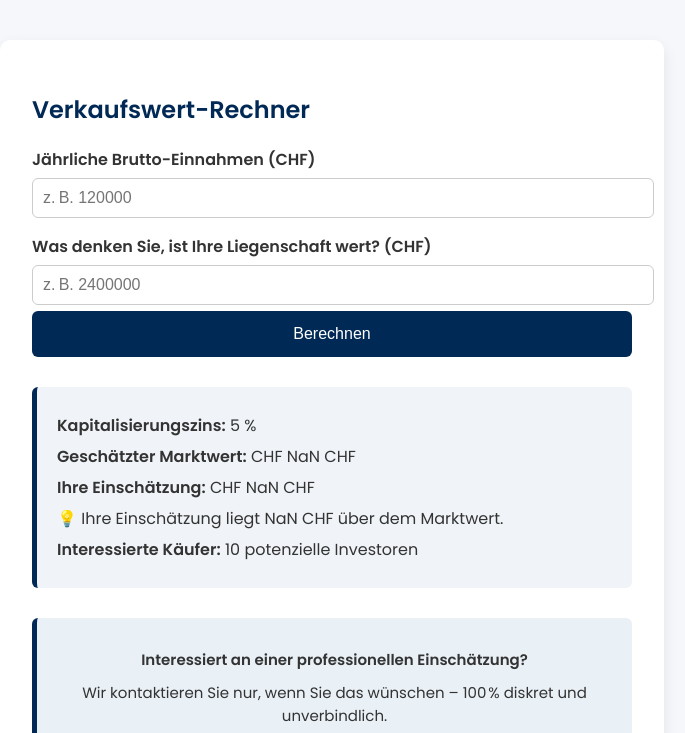
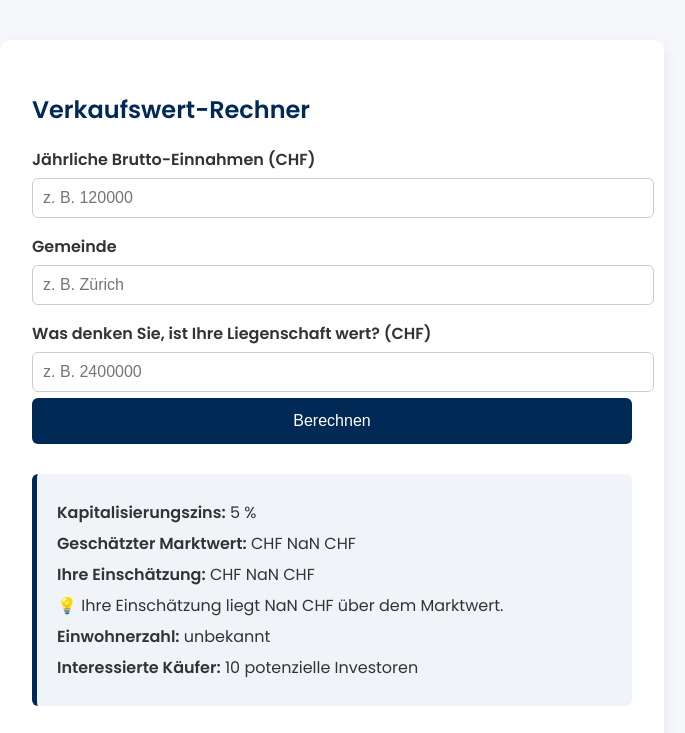
Before and after one commit to besrex1989/ujvara-rechner, a plain HTML site: page index-2.html in a window 1280 px wide. Both pictures are taken after a click on the button "Berechnen". Shown: the top 733 px of the page, without its empty margins (308-993 px from the left). Drawn offline with Linux system fonts and the light colour scheme.

Commit message:
Add municipality population to calculator

```diff
--- a/index-2.html
+++ b/index-2.html
@@ -1,4 +1,3 @@
-
 <!DOCTYPE html>
 <html lang="de">
 <head>
@@ -73,10 +72,13 @@
     <h2>Verkaufswert-Rechner</h2>
 
     <label for="brutto">Jährliche Brutto-Einnahmen (CHF)</label>
-    <input type="number" id="brutto" placeholder="z. B. 120000" />
+    <input type="number" id="brutto" placeholder="z. B. 120000" />
+
+    <label for="gemeinde">Gemeinde</label>
+    <input type="text" id="gemeinde" placeholder="z. B. Zürich" />
 
     <label for="einschaetzung">Was denken Sie, ist Ihre Liegenschaft wert? (CHF)</label>
-    <input type="number" id="einschaetzung" placeholder="z. B. 2400000" />
+    <input type="number" id="einschaetzung" placeholder="z. B. 2400000" />
 
     <button onclick="berechnePreis()">Berechnen</button>
 
@@ -85,31 +87,44 @@
       <p><strong>Geschätzter Marktwert:</strong> <span id="preis"></span> CHF</p>
       <p><strong>Ihre Einschätzung:</strong> <span id="userWert"></span> CHF</p>
       <p id="vergleich"></p>
+      <p><strong>Einwohnerzahl:</strong> <span id="einwohner"></span></p>
       <p><strong>Interessierte Käufer:</strong> <span id="kaeufer"></span> potenzielle Investoren</p>
     </div>
 
     <div id="cta" class="cta" style="display:none;">
       <p><strong>Interessiert an einer professionellen Einschätzung?</strong></p>
-      <p>Wir kontaktieren Sie nur, wenn Sie das wünschen – 100 % diskret und unverbindlich.</p>
+      <p>Wir kontaktieren Sie nur, wenn Sie das wünschen – 100% diskret und unverbindlich.</p>
       <button onclick="alert('Vielen Dank! Wir melden uns zeitnah bei Ihnen.')">📩 Kontakt aufnehmen</button>
     </div>
   </div>
 
   <script>
+    const gemeinden = {
+      'Zürich': 434008,
+      'Bern': 133115,
+      'Basel': 178985,
+      'Genf': 203856,
+      'Lausanne': 140000
+    };
+
     function berechnePreis() {
       const brutto = parseFloat(document.getElementById('brutto').value);
-      const einschätzung = parseFloat(document.getElementById('einschaetzung').value);
+      const einschaetzung = parseFloat(document.getElementById('einschaetzung').value);
+      const gemeinde = document.getElementById('gemeinde').value.trim();
       const kapitalisierungszins = 5;
       const preis = brutto / (kapitalisierungszins / 100);
 
       document.getElementById('preis').textContent = preis.toLocaleString('de-CH', { style: 'currency', currency: 'CHF' });
-      document.getElementById('userWert').textContent = einschätzung.toLocaleString('de-CH', { style: 'currency', currency: 'CHF' });
+      document.getElementById('userWert').textContent = einschaetzung.toLocaleString('de-CH', { style: 'currency', currency: 'CHF' });
 
-      const differenz = Math.abs(preis - einschätzung);
-      const vergleich = preis > einschätzung
+      const differenz = Math.abs(preis - einschaetzung);
+      const vergleich = preis > einschaetzung
         ? `💡 Ihre Einschätzung liegt ${differenz.toLocaleString('de-CH')} CHF unter dem Marktwert.`
         : `💡 Ihre Einschätzung liegt ${differenz.toLocaleString('de-CH')} CHF über dem Marktwert.`;
       document.getElementById('vergleich').textContent = vergleich;
+
+      const einwohner = gemeinden[gemeinde];
+      document.getElementById('einwohner').textContent = einwohner ? einwohner.toLocaleString('de-CH') : 'unbekannt';
 
       document.getElementById('kaeufer').textContent = Math.floor(Math.random() * 9) + 2;
 
```
